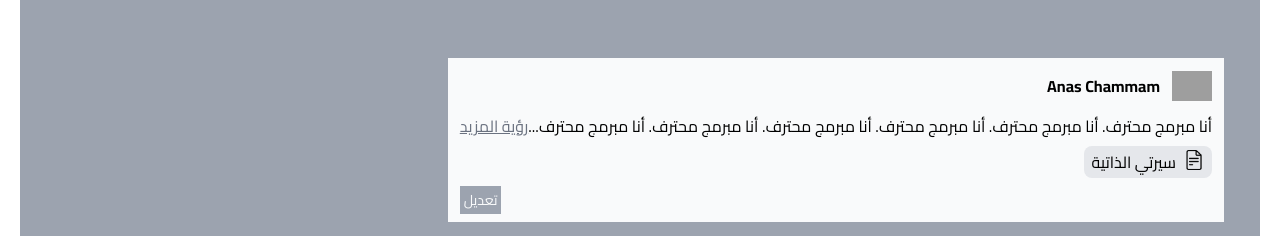
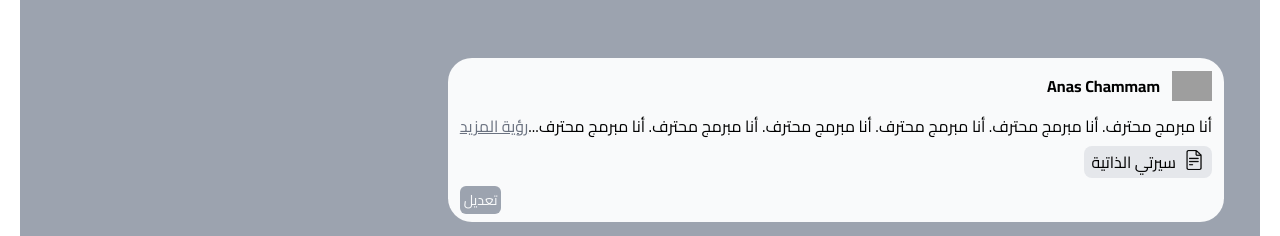
Before and after one commit to anasss777/Matloop-demo, a Next.js app: page /jobs in a window 1280 px wide. Shown: the part 564-800 px from the top of the page. Built offline with nearby package versions, Linux system fonts and the light colour scheme; grey boxes are pictures that could not be loaded.

Commit message:
Comment section

```diff
--- a/components/CommentsSection.tsx
+++ b/components/CommentsSection.tsx
@@ -14,7 +14,7 @@ const CommentsSection = () => {
   return (
     <div className="mb-5 ml-4 mr-2">
       {/* Profile phoho and image */}
-      <div className="flex flex-col bg-gray-50 h-fit w-fit py-2 px-3 mr-4">
+      <div className="flex flex-col bg-gray-50 h-fit w-fit py-2 px-3 mr-4 rounded-3xl">
         <div className=" flex flex-row gap-3 items-center justify-start mb-2">
           <Image
             src="/images/profile.png"
@@ -60,7 +60,7 @@ const CommentsSection = () => {
         </Link>
         {/* Edit button */}
         <div className="flex justify-end w-full">
-          <button className="text-gray-50 bg-gray-400 p-1 text-sm h-fit w-fit">
+          <button className="text-gray-50 bg-gray-400 p-1 text-sm h-fit w-fit rounded-md">
             تعديل
           </button>
         </div>
```
